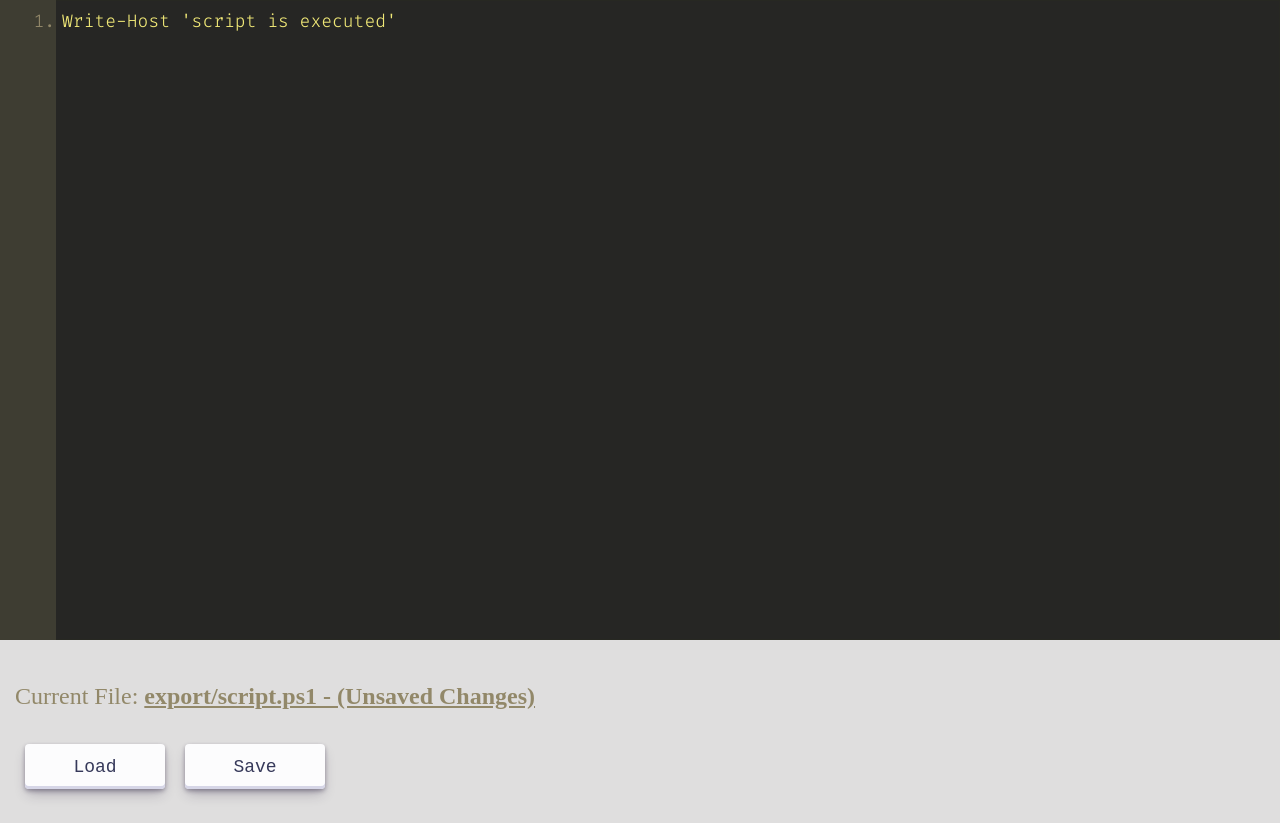
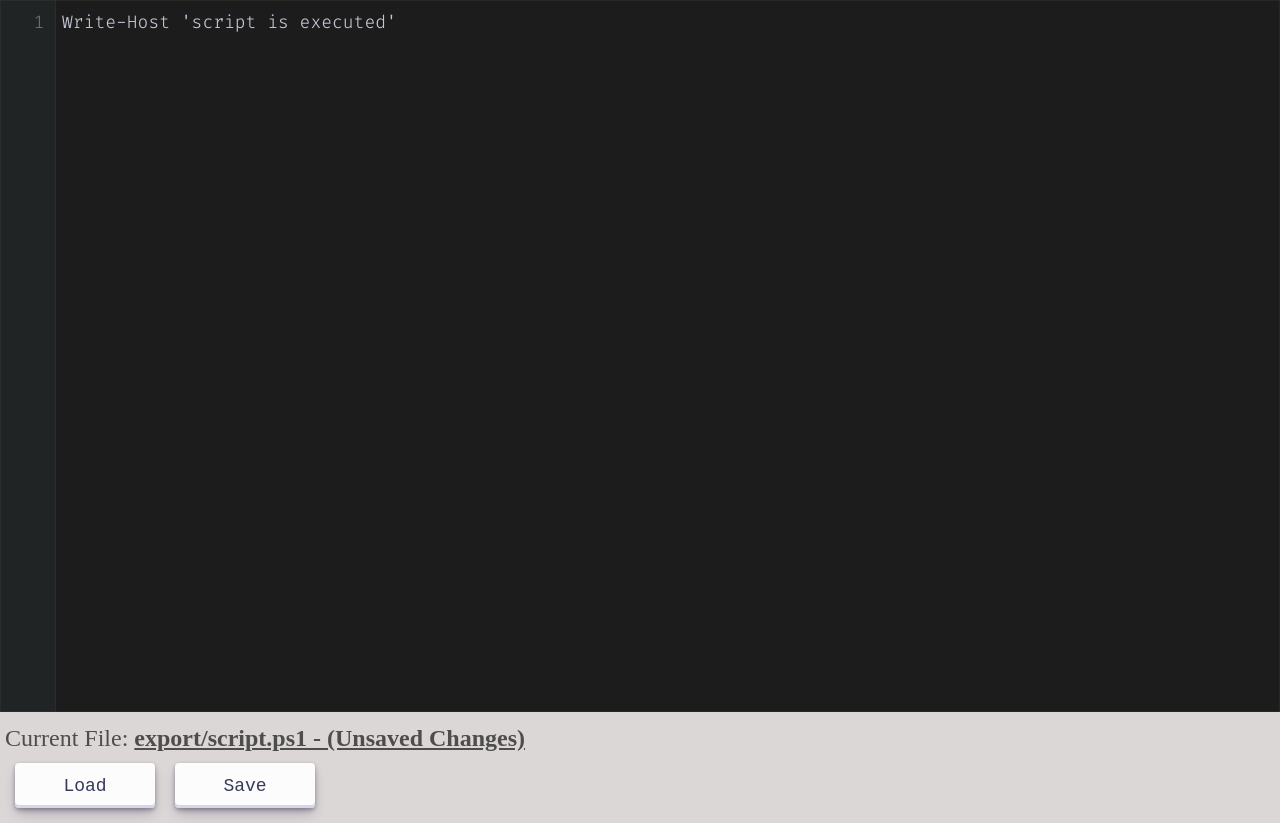
Before and after one commit to Laophy/Techy, a React (Create React App) app: page / in a window 1280 px wide. Built offline with nearby package versions, Linux system fonts and the light colour scheme.

Commit message:
CSS updates

```diff
--- a/src/App.css
+++ b/src/App.css
@@ -1,6 +1,6 @@
 body {
-  background: rgb(223, 222, 222);
-  color: #928869;
+  background: rgba(182, 174, 174, 0.484);
+  color: #4f4d4c;
   padding: 0;
   margin: 0;
 }
@@ -8,13 +8,13 @@ body {
 #codeEditor, #lineCounter {
   font-family: 'Fira Code', monospace;
   margin: 0;
-  height: 80vh;
+  height: 89vh;
   width: 100%;
   padding: 10px 0;
   border-radius: 0px;
   resize: none;
   font-size: 18px;
-  line-height: 1.2;
+  line-height: 1.3;
   outline: none;
   -moz-box-sizing: border-box;
   -webkit-box-sizing: border-box;
@@ -37,17 +37,17 @@ body {
   position: absolute;
   width: 3.5rem;
   /* Determine appearance of line counter */
-  background-color:#3E3D32;
-  border-color:#3E3D32;
-  color:#928869;
+  background-color:#212424;
+  border-color:#2e2d2d;
+  color:#6c6d75;
 }
 
 #codeEditor {
   padding-left: calc(3.5rem + 5px);
   /* Determine appearance of code editor */
-  background-color:#262624;
+  background-color:#000000de;
   border-color:#272822;
-  color:#f0e877;
+  color:#c4c7d7;
 }
 
 /* CSS */
--- a/src/App.js
+++ b/src/App.js
@@ -44,7 +44,7 @@ function App() {
       var outarr = new Array();
       if (lineCountCache !== lineCount) {
         for (var x = 0; x < lineCount; x++) {
-          outarr[x] = x + 1 + ".";
+          outarr[x] = x + 1 + " ";
         }
         lineCounter.value = outarr.join("\n");
       }
@@ -57,19 +57,19 @@ function App() {
 
   return (
     <div className="App">
-      <textarea id="lineCounter" wrap="off" readonly defaultValue={"1."} />
+      <textarea id="lineCounter" wrap="off" defaultValue={"1 "} disabled />
       <textarea
         id="codeEditor"
         wrap="off"
         cols="1"
-        rows="150"
+        rows="170"
         onChange={(e) => {
           setData(e.target.value);
           setLoader(false);
         }}
         defaultValue={data}
       />
-      <div style={{ padding: "15px" }}>
+      <div style={{ padding: "5px", marginTop: "-20px" }}>
         <p style={{ fontSize: "24px" }}>
           Current File:{" "}
           <b style={{ textDecoration: "underline" }}>
@@ -79,7 +79,12 @@ function App() {
         <button
           className="button"
           id="button"
-          style={{ width: "140px", height: "45px", margin: "10px" }}
+          style={{
+            width: "140px",
+            height: "45px",
+            margin: "10px",
+            marginTop: "-20px",
+          }}
           onClick={() => {
             loadStuff();
           }}
@@ -89,7 +94,12 @@ function App() {
         <button
           className="button"
           id="button"
-          style={{ width: "140px", height: "45px", margin: "10px" }}
+          style={{
+            width: "140px",
+            height: "45px",
+            margin: "10px",
+            marginTop: "-20px",
+          }}
           onClick={() => {
             submitStuff(data);
           }}
```
Also changed, not shown: 1 other file (tests, documents, lock files or other folders).
